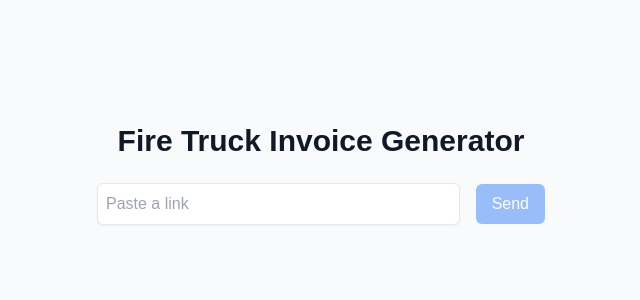
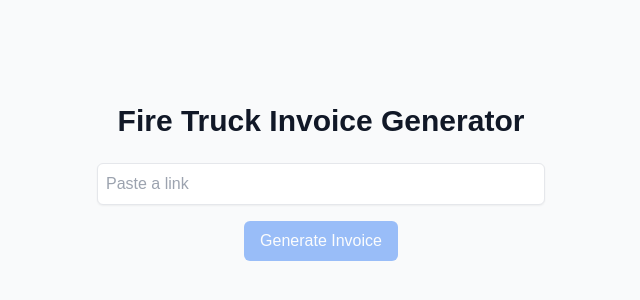
Before and after one commit to daniel-escoto/fire-truck-invoice, a Next.js app: page / in a window 1280 px wide. Shown: the part 218-518 px from the top of the page, without its empty margins (319-959 px from the left). Built offline with nearby package versions, Linux system fonts and the light colour scheme.

Commit message:
update page

```diff
--- a/src/app/page.tsx
+++ b/src/app/page.tsx
@@ -2,19 +2,26 @@
 
 import { useState } from "react";
 import Header from "@/components/Header";
-import LinkInput from "@/components/LinkInput";
-import ResponseMessage from "@/components/ResponseMessage";
-import InvoiceButton from "@/components/InvoiceButton";
+import Button from "@/components/Button";
+import Modal from "@/components/Modal";
 import { extractUUID, getListing } from "@/lib/api";
 import { GetListingResponse } from "@/lib/types";
+import jsPDF from "jspdf";
 
 export default function Home() {
+  const [link, setLink] = useState("");
   const [response, setResponse] = useState<GetListingResponse | null>(null);
   const [isError, setIsError] = useState(false);
+  const [errorMessage, setErrorMessage] = useState<string | null>(null);
+  const [isModalOpen, setIsModalOpen] = useState(false);
+  const [pdfDataUri, setPdfDataUri] = useState<string | null>(null);
+  const [isLoading, setIsLoading] = useState(false);
 
-  const handleSubmit = async (link: string) => {
+  const handleSubmit = async () => {
     setResponse(null);
     setIsError(false);
+    setErrorMessage(null);
+    setIsLoading(true);
 
     try {
       const uuid = extractUUID(link);
@@ -24,37 +31,86 @@ export default function Home() {
 
       const data: GetListingResponse = await getListing(uuid);
       setResponse(data);
-      setIsError(false);
-    } catch (error) {
+
+      const doc = new jsPDF();
+      doc.setFontSize(20).text("Invoice", 105, 20, { align: "center" });
+      doc.setFontSize(12);
+      doc.text(`Listing Title: ${data.result.listing.listingTitle}`, 20, 40);
+      doc.text(`Price: $${data.result.listing.sellingPrice}`, 20, 50);
+      doc.text(
+        `Location: ${data.result.listing.addressCity}, ${data.result.listing.addressState}`,
+        20,
+        60
+      );
+      doc.text(`Mileage: ${data.result.listing.mileage} miles`, 20, 70);
+      doc.text("Thank you for your business!", 105, 90, { align: "center" });
+
+      setPdfDataUri(doc.output("datauristring"));
+      setIsModalOpen(true);
+    } catch (error: unknown) {
       setResponse(null);
       setIsError(true);
-      console.error(error);
+
+      if (error instanceof Error) {
+        setErrorMessage(error.message);
+        console.error("Error:", error.message);
+      } else if (typeof error === "string") {
+        setErrorMessage(error);
+        console.error("Error:", error);
+      } else {
+        setErrorMessage("An unknown error occurred.");
+        console.error("Unknown Error:", error);
+      }
+    } finally {
+      setIsLoading(false);
     }
+  };
+
+  const downloadPDF = () => {
+    if (!response) return;
+
+    const doc = new jsPDF();
+    doc.setFontSize(20).text("Invoice", 105, 20, { align: "center" });
+    doc.setFontSize(12);
+    doc.text(`Listing Title: ${response.result.listing.listingTitle}`, 20, 40);
+    doc.text(`Price: $${response.result.listing.sellingPrice}`, 20, 50);
+    doc.text(
+      `Location: ${response.result.listing.addressCity}, ${response.result.listing.addressState}`,
+      20,
+      60
+    );
+    doc.text(`Mileage: ${response.result.listing.mileage} miles`, 20, 70);
+    doc.text("Thank you for your business!", 105, 90, { align: "center" });
+
+    doc.save("invoice.pdf");
   };
 
   return (
     <div className="min-h-screen flex flex-col items-center justify-center bg-gray-50 dark:bg-gray-900 text-gray-900 dark:text-gray-100 p-8">
       <Header />
-      <LinkInput onSubmit={handleSubmit} />
-      {response && !isError && (
-        <div className="mt-4 text-center">
-          <h2 className="text-xl font-bold">
-            {response.result.listing.listingTitle}
-          </h2>
-          <p>Price: ${response.result.listing.sellingPrice}</p>
-          <p>
-            Location: {response.result.listing.addressCity},{" "}
-            {response.result.listing.addressState}
-          </p>
-          <p>Mileage: {response.result.listing.mileage} miles</p>
-          <InvoiceButton data={response} />
-        </div>
+      <div className="flex flex-col gap-4 items-center w-full max-w-md">
+        <input
+          type="text"
+          value={link}
+          onChange={(e) => setLink(e.target.value)}
+          placeholder="Paste a link"
+          className="w-full border p-2 rounded-md shadow-sm focus:outline-none focus:ring-2 focus:ring-blue-500 dark:border-gray-700 dark:bg-gray-800 dark:text-gray-100"
+        />
+        <Button onClick={handleSubmit} disabled={!link.trim() || isLoading}>
+          {isLoading ? "Generating..." : "Generate Invoice"}
+        </Button>
+      </div>
+      {isError && errorMessage && (
+        <p className="text-red-500 mt-4">{errorMessage}</p>
       )}
-      {isError && (
-        <ResponseMessage
-          message="An error occurred while fetching data."
-          isError={isError}
-        />
+      {isModalOpen && pdfDataUri && (
+        <Modal onClose={() => setIsModalOpen(false)}>
+          <iframe src={pdfDataUri} className="w-full h-96" />
+          <div className="flex justify-center gap-4 mt-4">
+            <Button onClick={downloadPDF}>Download PDF</Button>
+            <Button onClick={() => setIsModalOpen(false)}>Close</Button>
+          </div>
+        </Modal>
       )}
     </div>
   );
```
